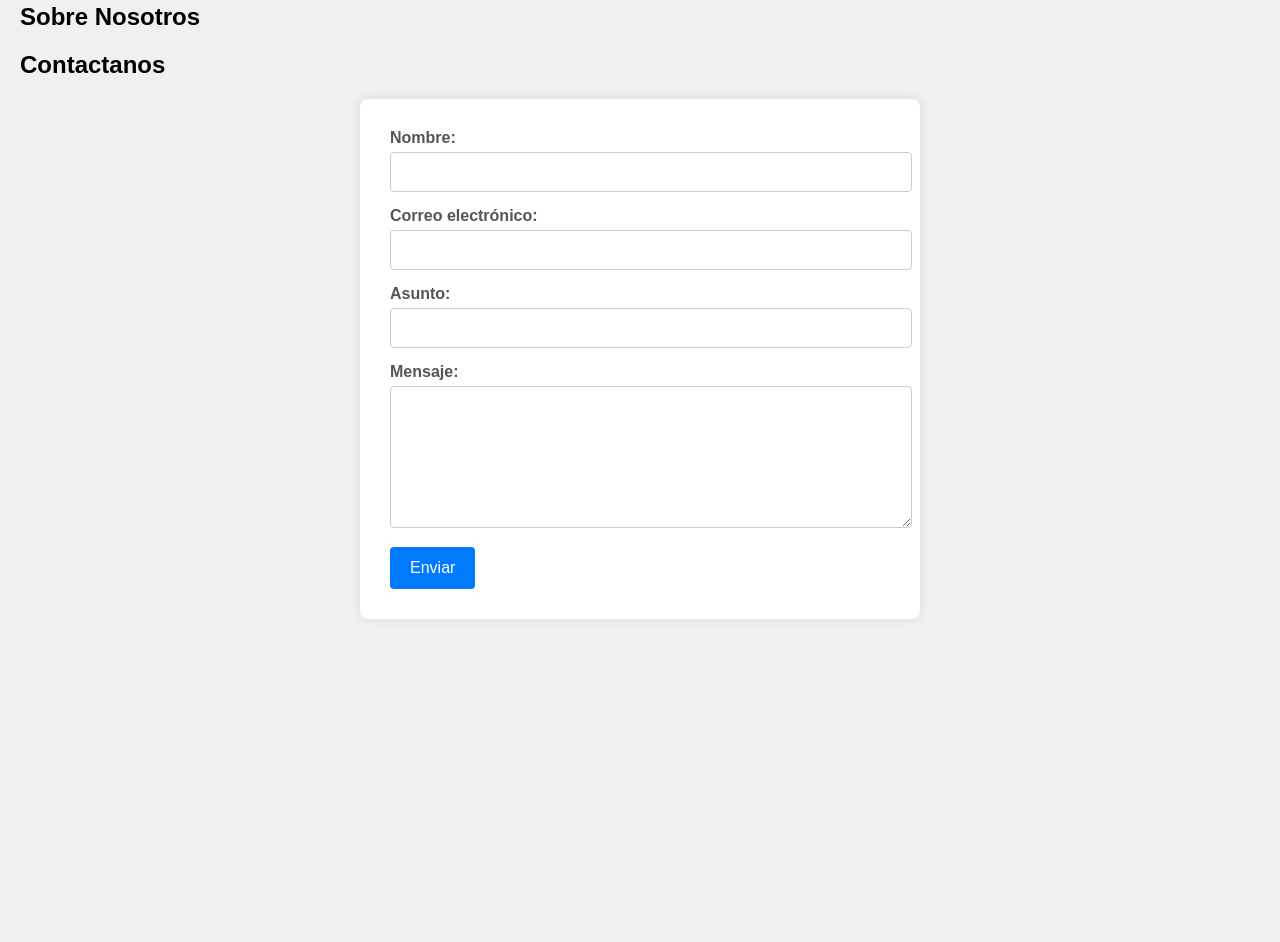
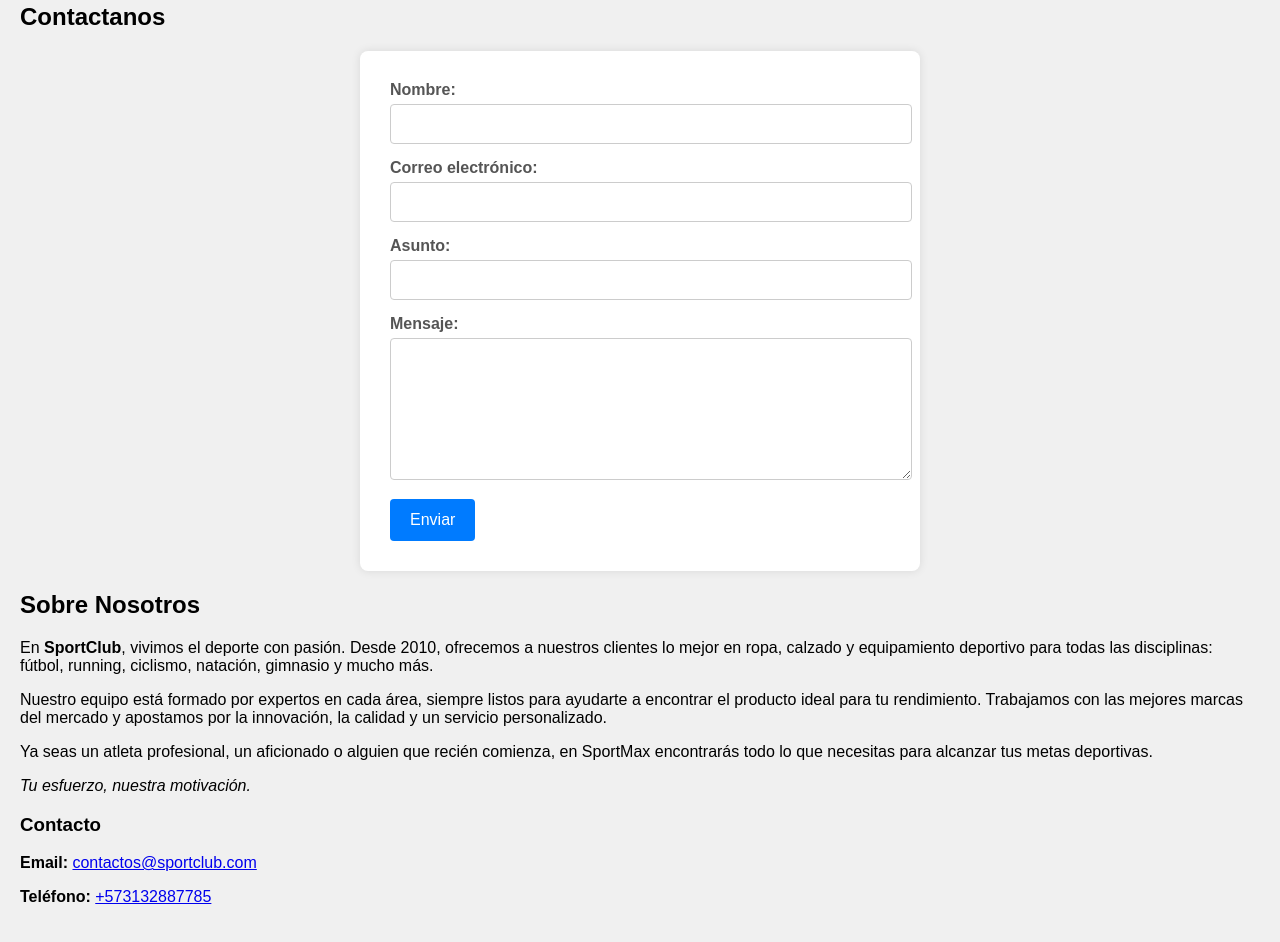
Before and after one commit to Leider2004/PROYECTO-WEB, a plain HTML site: page index.html in a window 1280 px wide. Shown: the part 1318-2260 px from the top of the page. Before the commit the page ends 1957 px from the top, so only its background shows below. Drawn offline with Linux system fonts and the light colour scheme.

Commit message:
subiendo mena

```diff
--- a/index.html
+++ b/index.html
@@ -45,7 +45,6 @@
 
   </div>
 
-  <section id="Otros"><h2>Sobre Nosotros</h2></section> <!--Willintong Mena-->
   <style>
     body {
       font-family: Arial, sans-serif;
@@ -122,5 +121,19 @@
 
     <input type="submit" value="Enviar">
   </form>
+  <section id="Otros"><h2>Sobre Nosotros</h2></section> <!--Willintong Mena-->
+
+  <p>En <strong>SportClub</strong>, vivimos el deporte con pasión. Desde 2010, ofrecemos a nuestros clientes lo mejor en ropa, calzado y equipamiento deportivo para todas las disciplinas: fútbol, running, ciclismo, natación, gimnasio y mucho más.</p>
+
+  <p>Nuestro equipo está formado por expertos en cada área, siempre listos para ayudarte a encontrar el producto ideal para tu rendimiento. Trabajamos con las mejores marcas del mercado y apostamos por la innovación, la calidad y un servicio personalizado.</p>
+
+  <p>Ya seas un atleta profesional, un aficionado o alguien que recién comienza, en SportMax encontrarás todo lo que necesitas para alcanzar tus metas deportivas.</p>
+
+  <p><em>Tu esfuerzo, nuestra motivación.</em></p>
+
+ <h3>Contacto</h3>
+    <p><strong>Email:</strong> <a href="contactos@sportclub.com">contactos@sportclub.com</a></p>
+    <p><strong>Teléfono:</strong> <a href="tel:+573132887785">+573132887785</a></p>
+</section>
 </body>
 </html>
```
